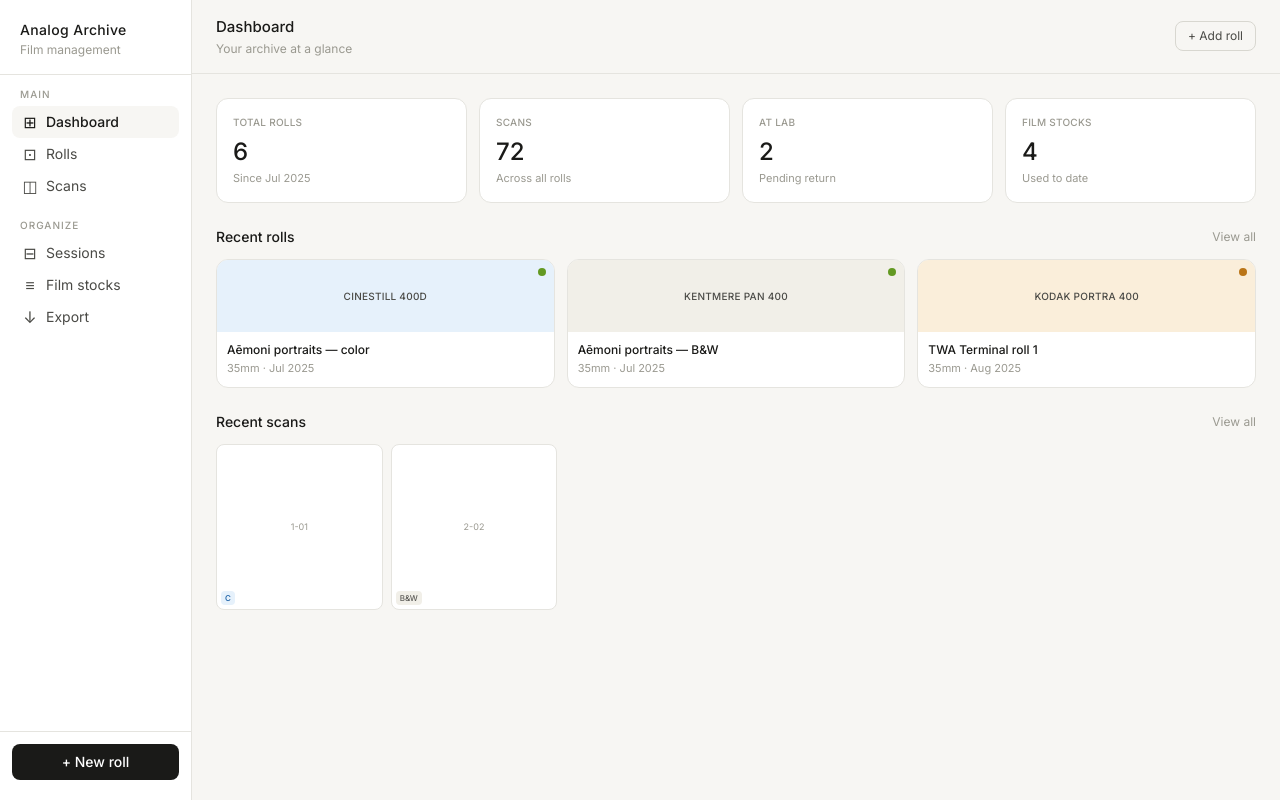
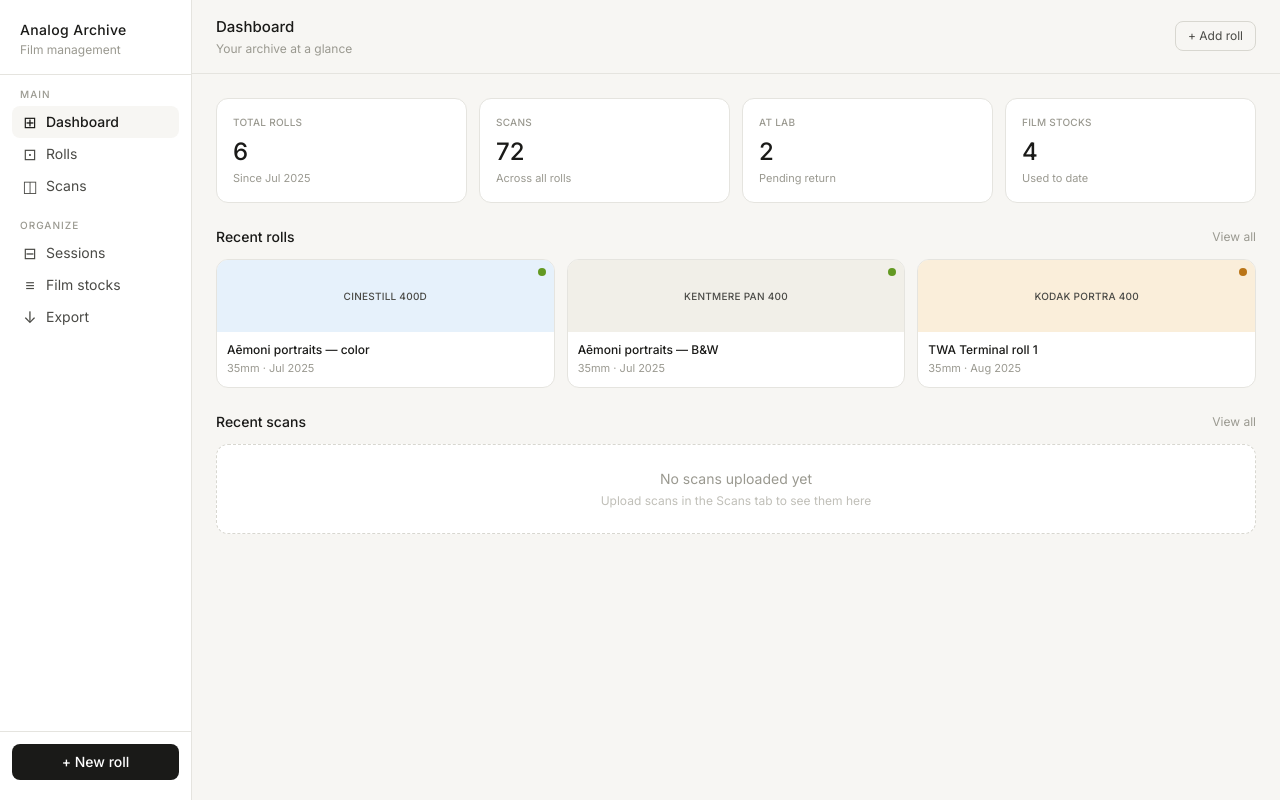
Before and after one commit to andybowers-inc/analog-archive, a Next.js app: page / in a window 1280 px wide. Built offline with nearby package versions, Linux system fonts and the light colour scheme.

Commit message:
Add rollScans prop to Dashboard component

```diff
--- a/app/page.jsx
+++ b/app/page.jsx
@@ -88,12 +88,27 @@ function ContactSheet({ roll, rollScans, onFrameClick }) {
   );
 }
 
-function Dashboard({ rolls, onNewRoll, onViewRolls, onViewScans, onRollClick, onEditRoll }) {
+function Dashboard({ rolls, rollScans, onNewRoll, onViewRolls, onViewScans, onRollClick, onEditRoll }) {
   const developed = rolls.filter(r => r.status === "developed");
   const labCount = rolls.filter(r => r.status === "lab").length;
   const stocks = new Set(rolls.map(r => r.stock)).size;
   const totalScans = developed.reduce((sum, r) => sum + (r.frames || 36), 0);
   const earliestDate = rolls.length > 0 ? [...rolls].sort((a, b) => a.id - b.id)[0].date : "your first roll";
+
+  // Gather all uploaded scans with their roll context, sorted by most recently assigned (id desc)
+  const allUploadedScans = [];
+  developed.forEach(r => {
+    (rollScans[r.id] || []).forEach(scan => {
+      allUploadedScans.push({ ...scan, roll: r });
+    });
+  });
+  allUploadedScans.sort((a, b) => b.id - a.id);
+
+  // 30-day window with fallback to most recent 6 if window is empty
+  const thirtyDaysAgo = Date.now() - 30 * 24 * 60 * 60 * 1000;
+  const recentScans = allUploadedScans.filter(s => s.id > thirtyDaysAgo);
+  const displayScans = recentScans.length > 0 ? recentScans.slice(0, 6) : allUploadedScans.slice(0, 6);
+  const isFiltered = recentScans.length > 0;
 
   return (
     <div className="flex-1 overflow-y-auto">
@@ -138,16 +153,29 @@ function Dashboard({ rolls, onNewRoll, onViewRolls, onViewScans, onRollClick, on
         </div>
         <div className="flex items-center justify-between mb-3">
           <p className="text-sm font-medium text-[#1A1A18]">Recent scans</p>
-          <button onClick={onViewScans} className="text-xs text-[#9A9990] hover:text-[#4A4A46]">View all</button>
+          <div className="flex items-center gap-3">
+            {isFiltered && <span className="text-[10px] text-[#9A9990]">Last 30 days</span>}
+            <button onClick={onViewScans} className="text-xs text-[#9A9990] hover:text-[#4A4A46]">View all</button>
+          </div>
         </div>
-        <div className="grid grid-cols-6 gap-2">
-          {developed.slice(0, 6).map((r, i) => (
-            <div key={r.id+i} className="aspect-square bg-white border border-[#E5E4DF] rounded-lg flex items-center justify-center relative overflow-hidden cursor-pointer hover:border-[#C8C7C0]">
-              <span className="text-[9px] text-[#9A9990]">{r.id}-0{i+1}</span>
-              <span className={`${r.color?"tag-color":"tag-bw"} absolute bottom-1 left-1 text-[8px] px-1 py-px rounded font-medium`}>{r.color?"C":"B&W"}</span>
-            </div>
-          ))}
-        </div>
+        {displayScans.length > 0 ? (
+          <div className="grid grid-cols-6 gap-2">
+            {displayScans.map((scan, i) => (
+              <div key={scan.id || i} className="aspect-square bg-white border border-[#E5E4DF] rounded-lg overflow-hidden relative cursor-pointer hover:border-[#C8C7C0]"
+                onClick={() => onRollClick(scan.roll.id)}>
+                <img src={scan.src} alt={scan.name} className="w-full h-full object-cover"/>
+                <span className={`${scan.color ? "tag-color" : "tag-bw"} absolute bottom-1 left-1 text-[8px] px-1 py-px rounded font-medium`}>
+                  {scan.color ? "C" : "B&W"}
+                </span>
+              </div>
+            ))}
+          </div>
+        ) : (
+          <div className="bg-white border border-dashed border-[#D8D7D0] rounded-xl p-6 text-center">
+            <p className="text-sm text-[#9A9990]">No scans uploaded yet</p>
+            <p className="text-xs text-[#C0BFB8] mt-1">Upload scans in the Scans tab to see them here</p>
+          </div>
+        )}
       </div>
     </div>
   );
@@ -1273,7 +1301,7 @@ export default function App() {
 
       <main className="flex-1 overflow-hidden flex flex-col">
         {panel === "dashboard" && (
-          <Dashboard rolls={rolls} onNewRoll={()=>setRollModal("new")}
+          <Dashboard rolls={rolls} rollScans={rollScans} onNewRoll={()=>setRollModal("new")}
             onViewRolls={()=>setPanel("rolls")} onViewScans={()=>setPanel("scans")}
             onRollClick={openDetail} onEditRoll={id=>setRollModal(id)}/>
         )}
```
